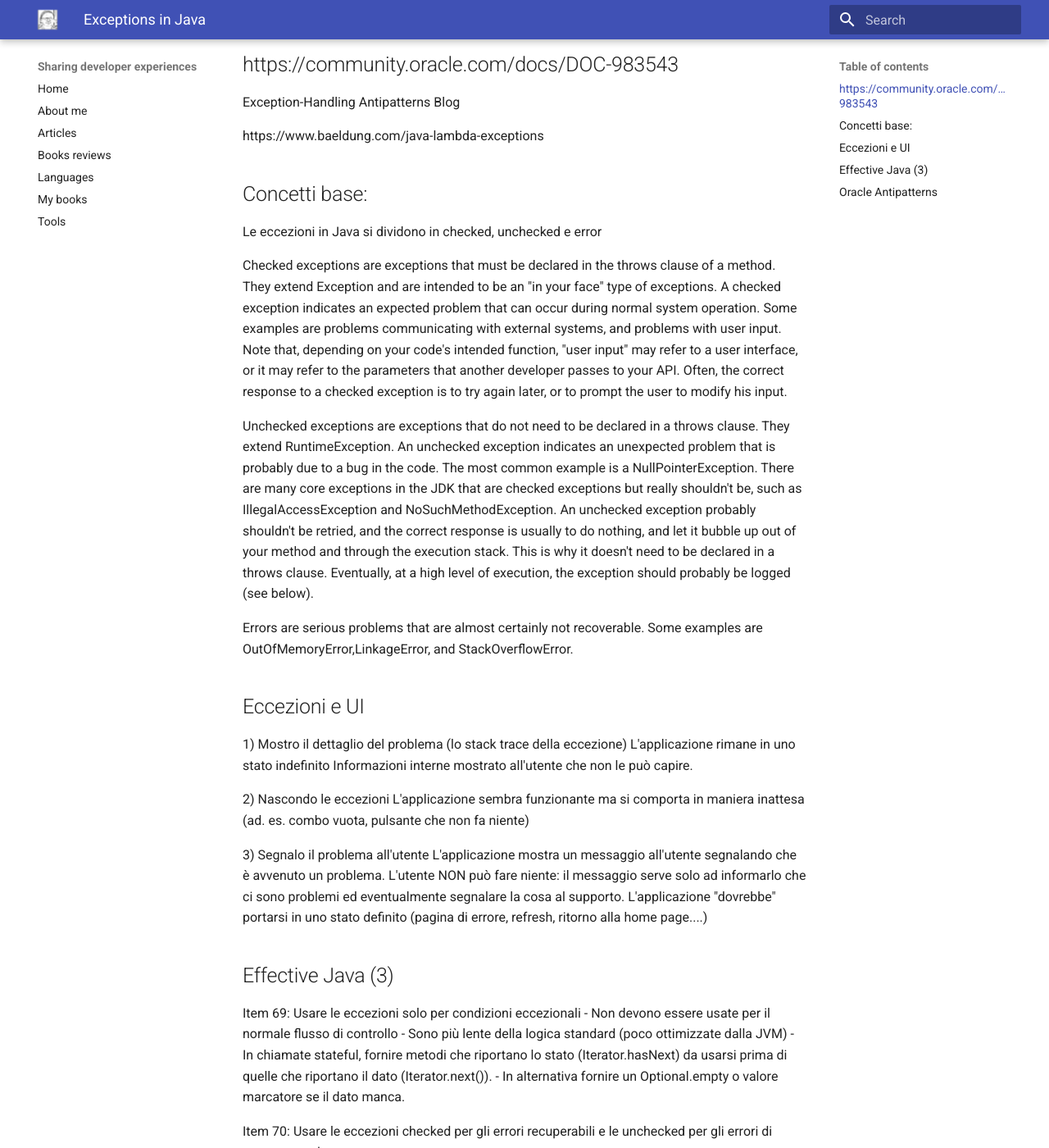
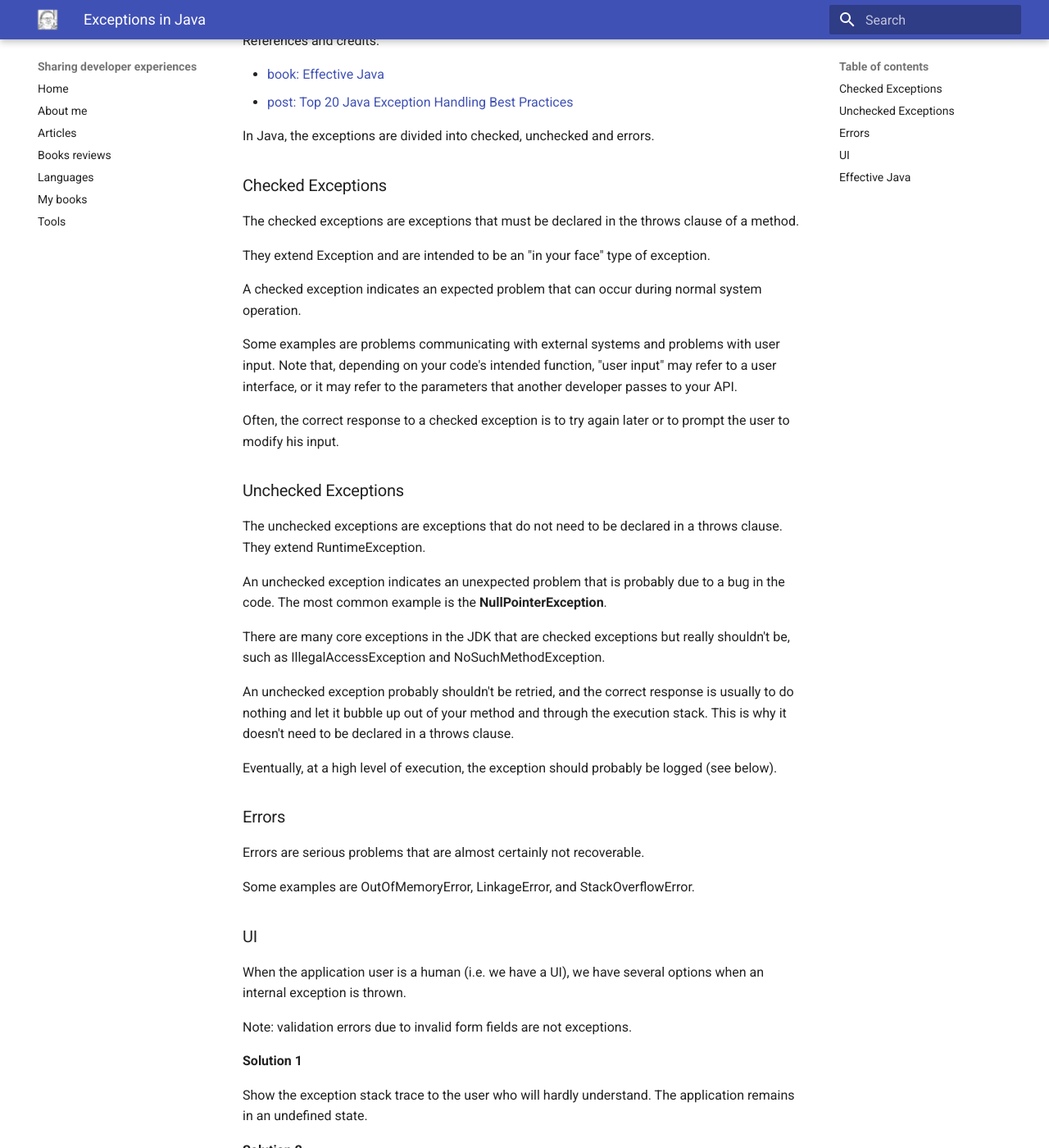
Before and after one commit to gualtierotesta/blog, an MkDocs documentation site: the page built from docs/languages/java/exceptions.md, in a window 1280 px wide and 1400 px high, scrolled down 225 px. Shown: the whole window at 82% size. Built offline with MkDocs 1.6.1 and Material for MkDocs 9.7.7, drawn with Linux system fonts in a browser that asks for light colours; some of the changed text lies outside the part shown.

Commit message:
TRanslations

```diff
--- a/docs/languages/java/exceptions.md
+++ b/docs/languages/java/exceptions.md
@@ -3,112 +3,92 @@
 ---
 # Exceptions in Java
 
-**TO BE TRANSLATED INTO ENGLISH**
+*Last update: 12 Nov 2022*
+
+References and credits:
+
+* [book: Effective Java](https://www.goodreads.com/book/show/105099.Effective_Java_)
+* [post: Top 20 Java Exception Handling Best Practices](https://howtodoinjava.com/best-practices/java-exception-handling-best-practices/)
+
+In Java, the exceptions are divided into checked, unchecked and errors.
+
+### Checked Exceptions
+
+The checked exceptions are exceptions that must be declared in the throws clause of a method.
+
+They extend Exception and are intended to be an "in your face" type of exception.
+
+A checked exception indicates an expected problem that can occur during normal system operation.
+
+Some examples are problems communicating with external systems and problems with user input. Note that, depending on your code's intended function, "user input" may refer to a user interface, or it may refer to the parameters that another developer passes to your API.
+
+Often, the correct response to a checked exception is to try again later or to prompt the user to modify his input.
+
+### Unchecked Exceptions
+
+The unchecked exceptions are exceptions that do not need to be declared in a throws clause. They extend RuntimeException.
+
+An unchecked exception indicates an unexpected problem that is probably due to a bug in the code. The most common example is the **NullPointerException**.
+
+There are many core exceptions in the JDK that are checked exceptions but really shouldn't be, such as IllegalAccessException and NoSuchMethodException.
+
+An unchecked exception probably shouldn't be retried, and the correct response is usually to do nothing and let it bubble up out of your method and through the execution stack. This is why it doesn't need to be declared in a throws clause.
+
+Eventually, at a high level of execution, the exception should probably be logged (see below).
+
+### Errors
+
+Errors are serious problems that are almost certainly not recoverable.
+
+Some examples are OutOfMemoryError, LinkageError, and StackOverflowError.
 
 
-## https://community.oracle.com/docs/DOC-983543
+### UI
 
-Exception-Handling Antipatterns Blog
+When the application user is a human (i.e. we have a UI), we have several options when an internal exception is thrown.
 
-https://www.baeldung.com/java-lambda-exceptions
+Note: validation errors due to invalid form fields are not exceptions.
 
 
-## Concetti base:
+**Solution 1**
 
-Le eccezioni in Java si dividono in checked, unchecked e error
+Show the exception stack trace to the user who will hardly understand.
+The application remains in an undefined state.
 
-Checked exceptions are exceptions that must be declared in the throws clause of a method.
-They extend Exception and are intended to be an "in your face" type of exceptions.
-A checked exception indicates an expected problem that can occur during normal system operation.
-Some examples are problems communicating with external systems, and problems with user input.
-Note that, depending on your code's intended function, "user input" may refer to a user interface, or it may refer to the parameters that another developer passes to your API.
-Often, the correct response to a checked exception is to try again later, or to prompt the user to modify his input.
+**Solution 2**
 
-Unchecked exceptions are exceptions that do not need to be declared in a throws clause.
-They extend RuntimeException.
-An unchecked exception indicates an unexpected problem that is probably due to a bug in the code.
-The most common example is a NullPointerException.
-There are many core exceptions in the JDK that are checked exceptions but really shouldn't be, such as IllegalAccessException and NoSuchMethodException.
-An unchecked exception probably shouldn't be retried, and the correct response is usually to do nothing, and let it bubble up out of your method and through the execution stack.
-This is why it doesn't need to be declared in a throws clause.
-Eventually, at a high level of execution, the exception should probably be logged (see below).
+Hide the exception to the user. The application seems working properly but the exception affected its behaviour.
+An example: the user press a button, the logic behind it raises an exception and does not complete its function. The user, not seeing any error, does not understand what is happening.
 
-Errors are serious problems that are almost certainly not recoverable.
-Some examples are OutOfMemoryError,LinkageError, and StackOverflowError.
+**Solution 3**
 
-## Eccezioni e UI
+The application shows a human-understandable error message that explains a problem has occurred and the requested function cannot be executed.
+The error message can contain a unique error identifier that can be used to track the error in the log files.
+After showing the message, the application returns to a well-defined status.
+This is the preferred solution.
 
 
-1) Mostro il dettaglio del problema (lo stack trace della eccezione)
-L'applicazione rimane in uno stato indefinito
-Informazioni interne mostrato all'utente che non le può capire.
+### Effective Java
 
-2) Nascondo le eccezioni
-L'applicazione sembra funzionante ma si comporta in maniera inattesa (ad. es. combo vuota, pulsante che non fa niente)
+Joshua Bloch's "Effective Java, 3rd edition" book contains an entire chapter, the 10th, on exceptions.
 
-3) Segnalo il problema all'utente
-L'applicazione mostra un messaggio all'utente segnalando che è avvenuto un problema.
-L'utente NON può fare niente: il messaggio serve solo ad informarlo che ci sono problemi ed eventualmente segnalare la cosa al supporto.
-L'applicazione "dovrebbe" portarsi in uno stato definito (pagina di errore, refresh, ritorno alla home page....)
+This chapter contains several items:
 
+* Item 69: use exceptions only for exceptional conditions
+* Item 70: use checked exceptions for recoverable conditions and runtime exceptions for programming errors
+* Item 71: avoid unnecessary use of checked exceptions
+* Item 72: Favor the use of standard exceptions
+* Item 73: Throw exceptions appropriate to the abstraction
+* Item 74: Document all exceptions thrown by each method
+* Item 75: Include failure-capture information in detailed messages
+* Item 76: Strive for failure atomicity
+* Item 77: Don't ignore exceptions
 
+From the above items, we can derive the following *rules*:
 
-## Effective Java (3)
-
-Item 69: Usare le eccezioni solo per condizioni eccezionali
-	- Non devono essere usate per il normale flusso di controllo
-	- Sono più lente della logica standard (poco ottimizzate dalla JVM)
-	- In chiamate stateful, fornire metodi che riportano lo stato (Iterator.hasNext) da usarsi prima di quelle che riportano il dato (Iterator.next()).
-	- In alternativa fornire un Optional.empty o valore marcatore se il dato manca.
-
-Item 70: Usare le eccezioni checked per gli errori recuperabili e le unchecked per gli errori di programmazione
-
-	- Nel dubbio lanciare Unchecked
-	- Non lanciare mai Error nè estenderlo
-	- Le unchecked devono estendere da RunTimeException (direttamente o indirettamente)
-	- Non usare mai il message di una eccezione per raccogliere informazioni
-	- Nelle checked, fornire informazioni aggiuntive (con campi ad hoc) per facilitare il lavoro del chiamante
-
-Item 71: Evitare un uso non necessario delle checked
-
-	- Le checked permettono una maggiore affidabilità in quanto obbligano a gestire il problema
-	- Rendono però il codice meno chiaro e leggibile
-	- Se il chiamante non può gestire il problema, lanciare unchecked
-	- In alternativa fornire un Optional.empty o valore marcatore se il dato manca.
-
-Item 72: Quando possibile usare le eccezioni standard
-
-	- Codice più chiaro
-
-Item 73: Lanciare eccezioni appropriate al livello di astrazione corrente
-
-	- Non (ri)lanciare eccezioni provenienti dai livelli applicativi più bassi (tipo SQLException)
-	- Meglio rimappare su una eccezioni adatta al livello ("exception translation")
-	- "Allegare" come cause l'eccezione sottostante a quella lanciata
-
-Item 74: documentare TUTTE le eccezioni lanciate dai metodi
-
-	- Documentare sia le checked sia le unchecked lanciate (non ovviamente quelle che si possono generare senza volerlo)
-	- Descrivere le condizioni per le quali l'eccezione è lanciata
-
-Item 75: Aggiungere informazioni di contesto nei messaggi
-
-	- Idealmente, il messaggio della eccezione deve contenere i valori di tutti i parametri, campi e variabili che hanno contribuito all'eccezione
-	- Non includere informazioni sensitive (password, chiavi,...)
-	- Aggiungere metodi che forniscono le informazioni di contesto (per una gestione programmativa della eccezione da parte del chiamanet)
-
-
-Item 76: Cercare di ottenere la failure atomicity
-
-	- Dopo una eccezione, l'oggetto che la lanciata deve essere in uno stato valido (ad es. come era prima della chiamata che è andata in eccezione)
-
-
-Item 77: Non ignorare le eccezioni
-
-	- Mai un catch vuoto
-	- Se è proprio necessario, aggiungere un commento e chiamare l'eccezione ignored (invece di e o ex).
-
-
-## Oracle Antipatterns
-
-Antipattern: un errore di programmazione molto diffuso
+1. Do not use exceptions to handle expected situations.
+1. Do not throw Error
+1. Do not use the exception message to analyze the cause of the problem. Use custom fields to deliver context information.
+1. Do not throw checked exceptions if the caller(s) cannot handle them. In this case, throw an unchecked exception.
+1. Use standard JDK exceptions when possible.
+1. Do not rethrow layer specific exceptions. For example, do not rethrow SQLException from a data layer. Map the exception to an application-oriented exception.
```
